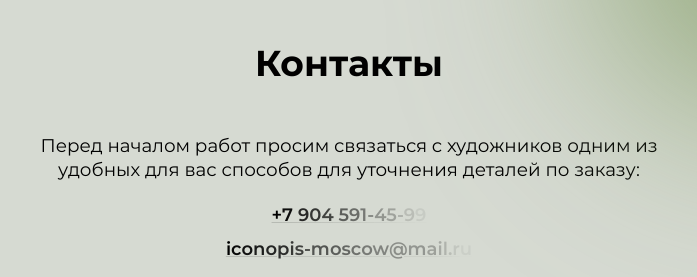
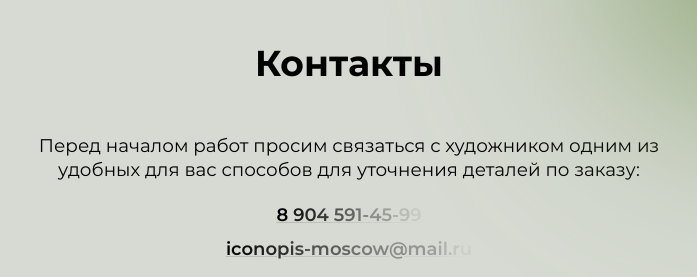
Before and after one commit to kalaganov5/anurin-Iconopis, a website: page source/index.html in a window 1280 px wide. Shown: the part 6040-6317 px from the top of the page, 291-988 px from the left. Drawn offline with nearby package versions, Linux system fonts and the light colour scheme; files that its build step writes are made by us from their sources.

Commit message:
fix spelling

```diff
--- a/source/index.html
+++ b/source/index.html
@@ -441,9 +441,9 @@
           Контакты
         </h2>
         <p class="contacts__desc paragraph">
-          Перед началом работ просим связаться с художников одним из удобных для вас способов для уточнения деталей по заказу:
+          Перед началом работ просим связаться с художником одним из удобных для вас способов для уточнения деталей по заказу:
         </p>
-        <a href="tel:79045914599" class="contacts__link">+7 904 591-45-99</a>
+        <a href="tel:79045914599" class="contacts__link">8 904 591-45-99</a>
         <a href="mailto:iconopis-moscow@mail.ru" class="contacts__link">iconopis-moscow@mail.ru</a>
         <ul class="contacts__socials socials">
           <li class="socials__item">
```
